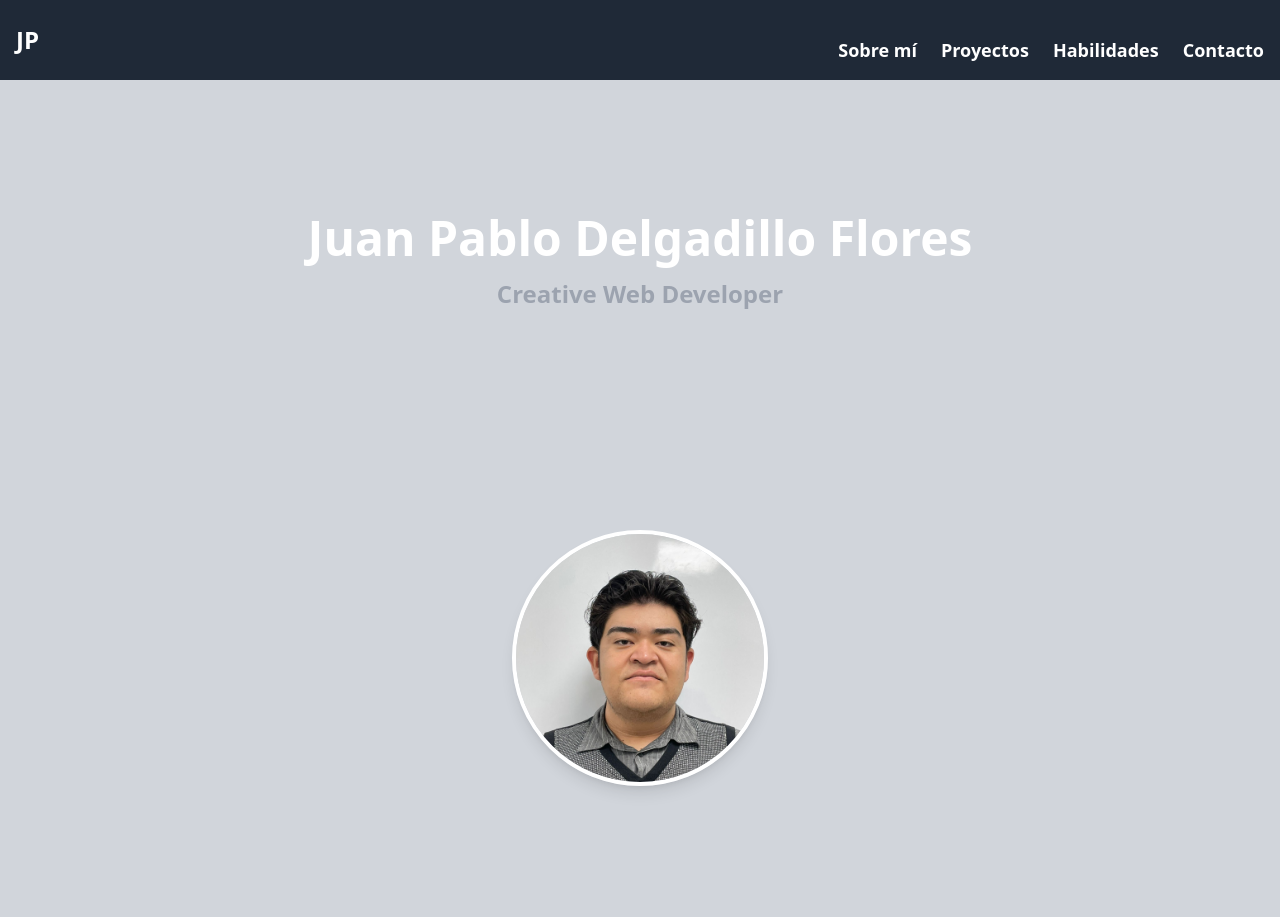
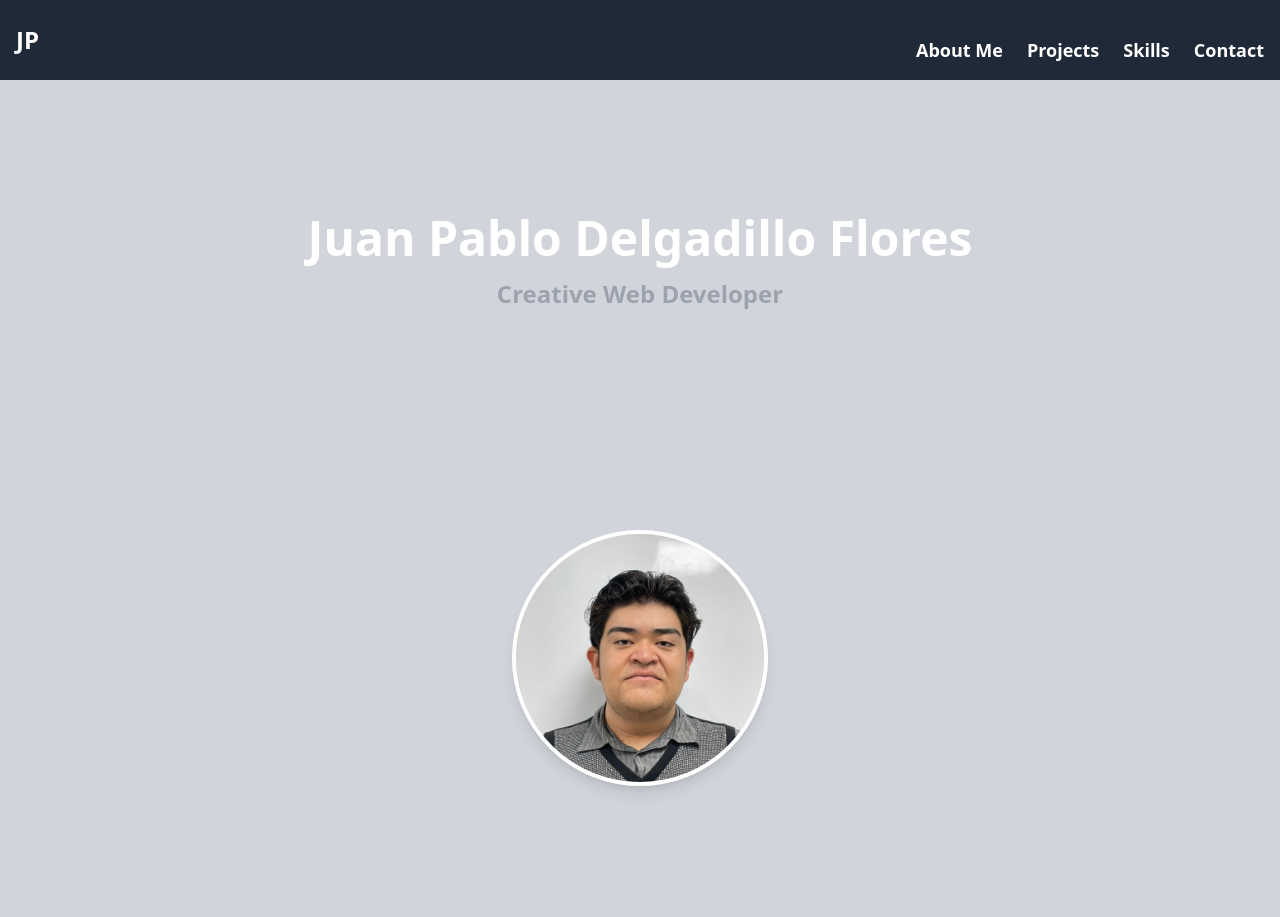
Before and after one commit to Ha1s3/Portafolio, an Astro site: page / in a window 1280 px wide. Shown: the top 917 px of the page. Built offline with nearby package versions, Linux system fonts and the light colour scheme; Astro itself is replaced by a stand-in of ours.

Commit message:
portafolio final alfa

```diff
--- a/src/components/Footer.astro
+++ b/src/components/Footer.astro
@@ -14,7 +14,7 @@
           </svg>
       </a>
     </div>
-    <p class="text-lg font-semibold  mb-6">Conéctate conmigo en las redes sociales</p>
+    <p class="text-lg font-semibold  mb-6">Connect with me on social media</p>
     <p class="text-sm text-center text-gray-300">Juan Pablo Delgadillo Flores.</p>
   </div>
 </footer>
--- a/src/components/Header.astro
+++ b/src/components/Header.astro
@@ -2,10 +2,10 @@
   <nav class="container mx-auto flex items-center justify-between p-4 flex-col md:flex-row">
     <p class="text-2xl font-extrabold">JP</p>
     <ul class="flex pt-5 gap-x-6">
-      <li class="font-sans text-base md:text-lg font-semibold hover:text-gray-300 transition duration-300"><a href="#hero">Sobre mí</a></li>
-      <li class="font-sans text-base md:text-lg font-semibold hover:text-gray-300 transition duration-300"><a href="#proyectos">Proyectos</a></li>
-      <li class="font-sans text-base md:text-lg font-semibold hover:text-gray-300 transition duration-300"><a href="#habilidades">Habilidades</a></li>
-      <li class="font-sans text-base md:text-lg font-semibold hover:text-gray-300 transition duration-300"><a href="#contacto">Contacto</a></li>
+      <li class="font-sans text-base md:text-lg font-semibold hover:text-gray-300 transition duration-300"><a href="#hero">About Me</a></li>
+      <li class="font-sans text-base md:text-lg font-semibold hover:text-gray-300 transition duration-300"><a href="#proyectos">Projects</a></li>
+      <li class="font-sans text-base md:text-lg font-semibold hover:text-gray-300 transition duration-300"><a href="#habilidades">Skills</a></li>
+      <li class="font-sans text-base md:text-lg font-semibold hover:text-gray-300 transition duration-300"><a href="#contacto">Contact</a></li>
     </ul>
   </nav>
 </header>
```
